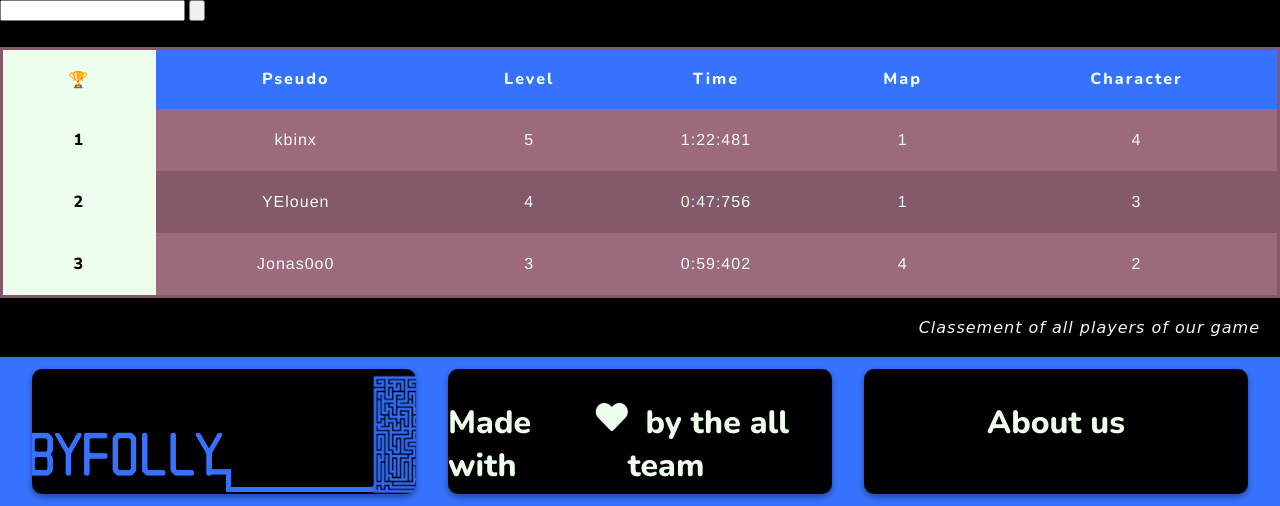
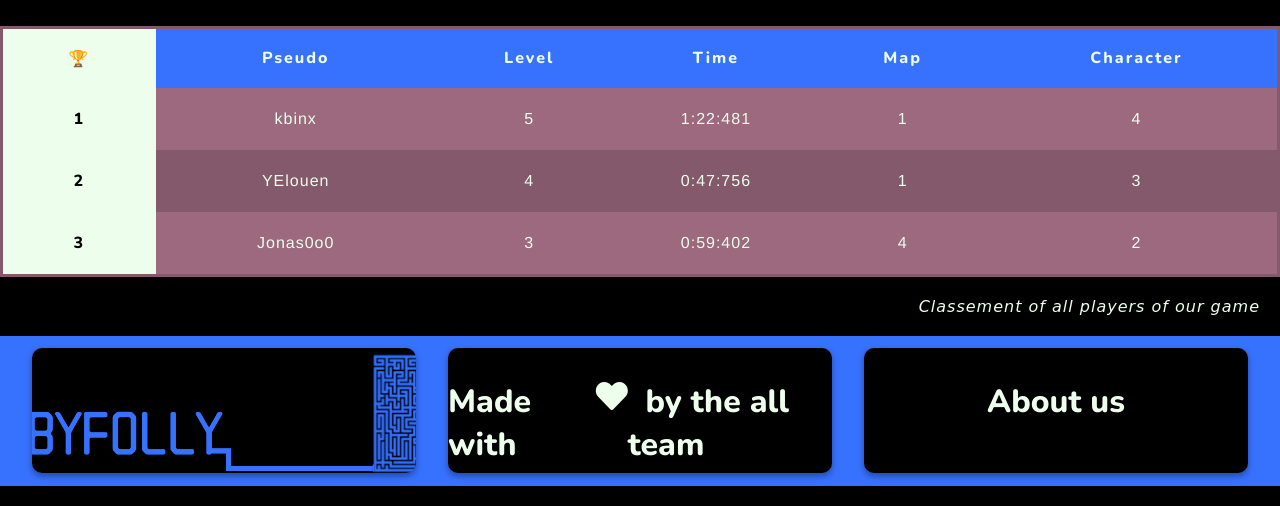
Before and after one commit to dendiestev/LabyFolly, a Flask app: page / in a window 1280 px wide. Shown: the part 150-656 px from the top of the page. Run offline with Flask 3, Linux system fonts and the light colour scheme; some libraries are stand-ins or nearby versions.

Commit message:
Update index.html

```diff
--- a/dashboard/templates/index.html
+++ b/dashboard/templates/index.html
@@ -20,11 +20,6 @@
                 <p class="head_title"><a class="about" href="{{ url_for('static', filename='../about') }}">About us</a></p>
             </div>
         </header>
-        <div class="recherche">
-            <input type="search" id="in">
-            <input type="button" onclick="clicked()">
-        </div>
-
         <table>
             <caption>
                 Classement of all players of our game
```
